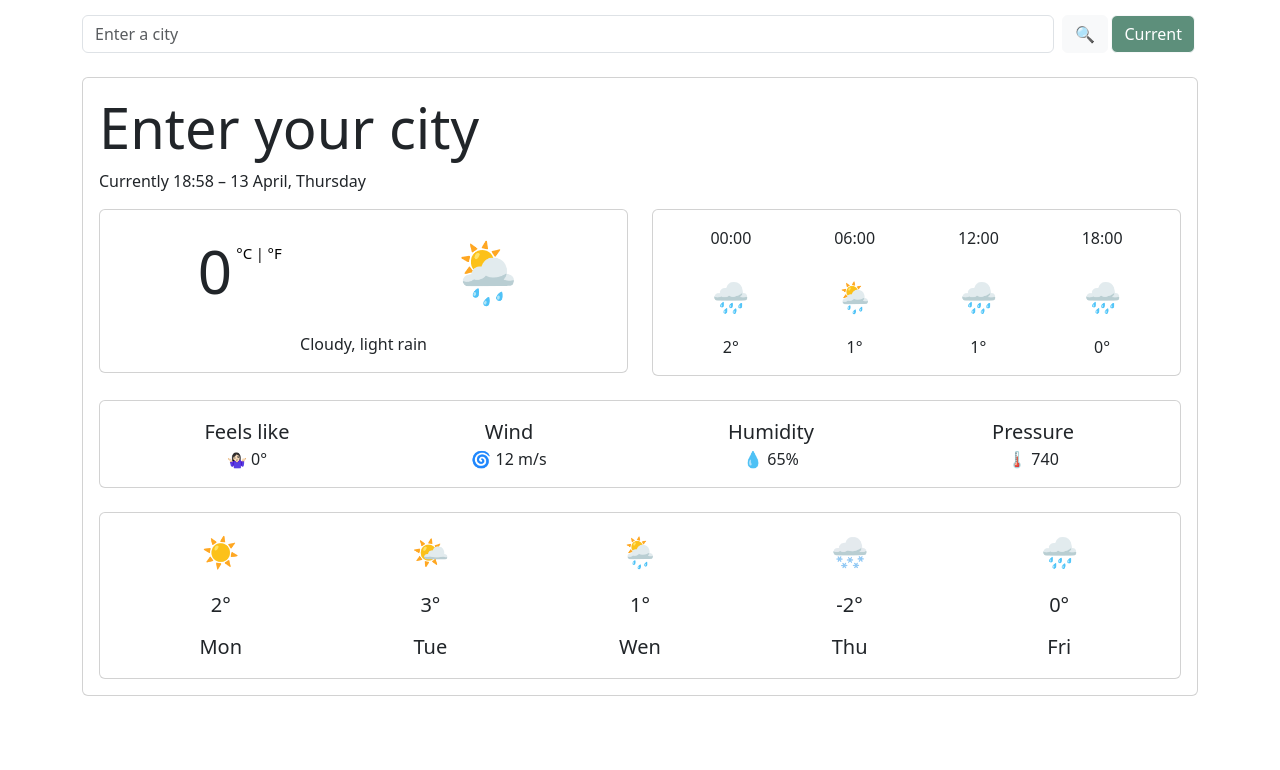
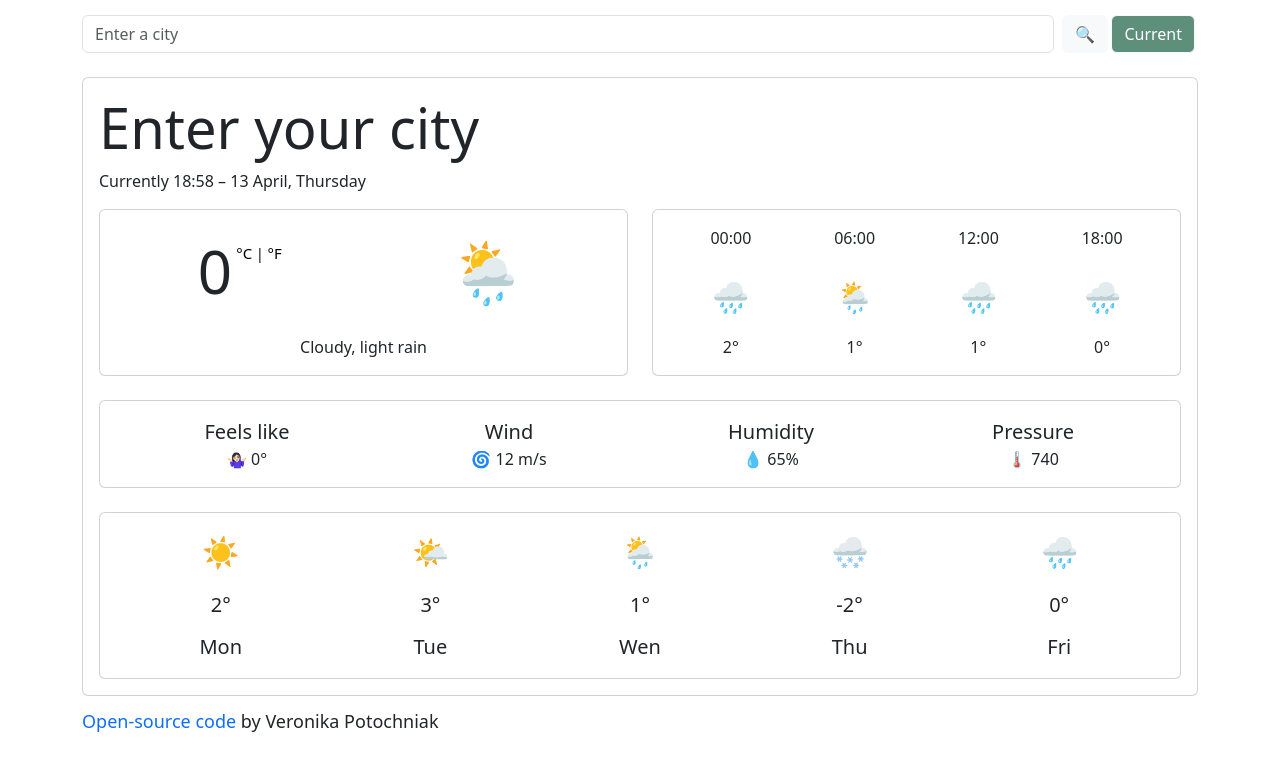
Before and after one commit to nikakh13/my-weather-app, a website built with Parcel: page index.html in a window 1280 px wide. Built offline with nearby package versions, Linux system fonts and the light colour scheme.

Commit message:
Added the link

```diff
--- a/index.html
+++ b/index.html
@@ -140,6 +140,7 @@
 
       </div>
     </div>
+    <p class = "link"><a href="http://github.com/nikakh13/my-weather-app" class="myLink">Open-source code</a><span> by Veronika Potochniak</span></p>
 
     <script src="src/index.js"></script>
   </body>
--- a/src/styles.css
+++ b/src/styles.css
@@ -69,3 +69,17 @@
   background-color: #155d40b0;
   color: #fff;
 }
+.myLink {
+  text-decoration: none;
+}
+.myLink:hover {
+  color: rgb(93, 160, 255);
+}
+.link {
+  margin: 12px 0 0 0;
+  font-size: 18px;
+}
+
+#main-description {
+  margin: 3px 0 0 0;
+}
```
